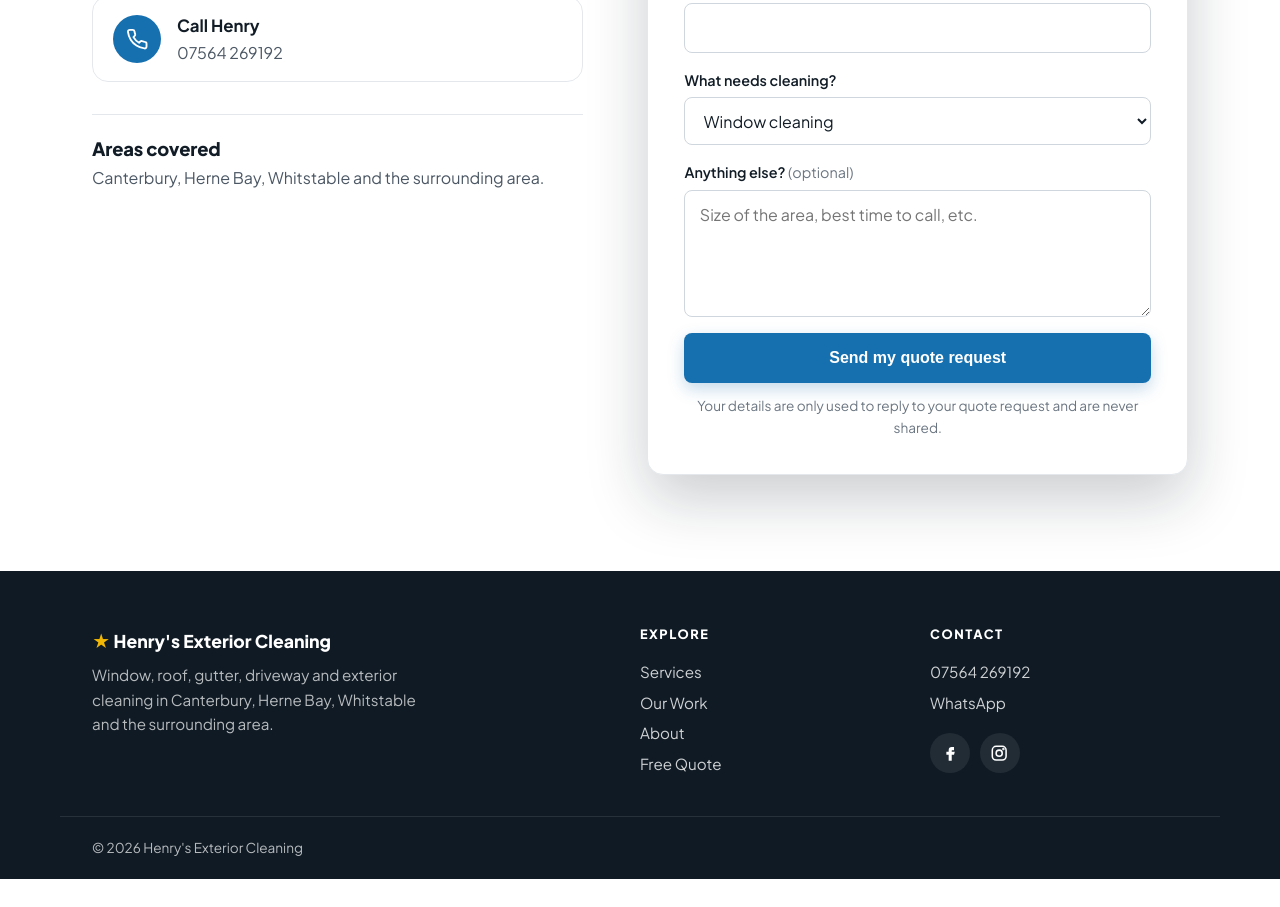
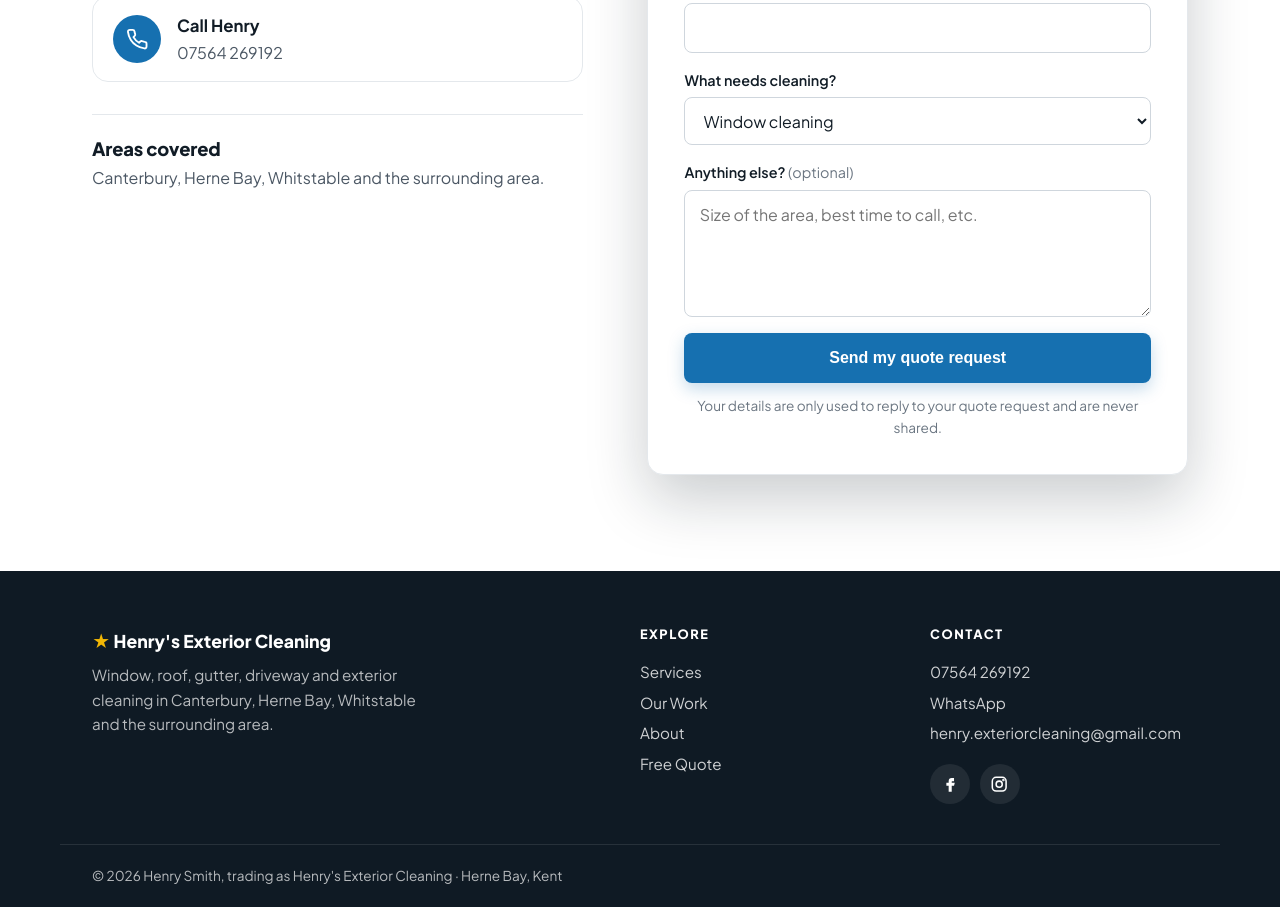
Before and after one commit to jakec116399-pixel/henry-jet-washing, a plain HTML site: page index.html in a window 1280 px wide. Shown: the part 3715-4622 px from the top of the page. Before the commit the page ends 4594 px from the top, so only its background shows below. Drawn offline with Linux system fonts and the light colour scheme.

Commit message:
Footer: add owner name, town and email
Shows Henry Smith trading as Henry's Exterior Cleaning, Herne Bay, Kent, and the business email, to cover UK business name and online business disclosure rules.

Co-Authored-By: Claude Opus 5.5 <noreply@anthropic.com>
Claude-Session: https://claude.ai/code/session_01XEApMpUn1SWgqALE7KAZwr

```diff
--- a/index.html
+++ b/index.html
@@ -439,6 +439,7 @@
         <h3>Contact</h3>
         <a href="tel:+447564269192">07564 269192</a>
         <a href="https://wa.me/447564269192">WhatsApp</a>
+        <a href="mailto:henry.exteriorcleaning@gmail.com">henry.exteriorcleaning@gmail.com</a>
         <div class="socials">
           <a href="https://www.facebook.com/profile.php?id=61558028941200" target="_blank" rel="noopener" aria-label="Facebook">
             <svg viewBox="0 0 24 24" aria-hidden="true"><path d="M14 8h3V4h-3a4 4 0 0 0-4 4v2H7v4h3v8h4v-8h3l1-4h-4V8.5a.5.5 0 0 1 .5-.5z"/></svg>
@@ -451,7 +452,7 @@
     </div>
 
     <div class="container footer-bottom">
-      <p>&copy; <span id="year">2026</span> Henry's Exterior Cleaning</p>
+      <p>&copy; <span id="year">2026</span> Henry Smith, trading as Henry's Exterior Cleaning &middot; Herne Bay, Kent</p>
     </div>
   </footer>
 
```
Also changed, not shown: 1 other file.
